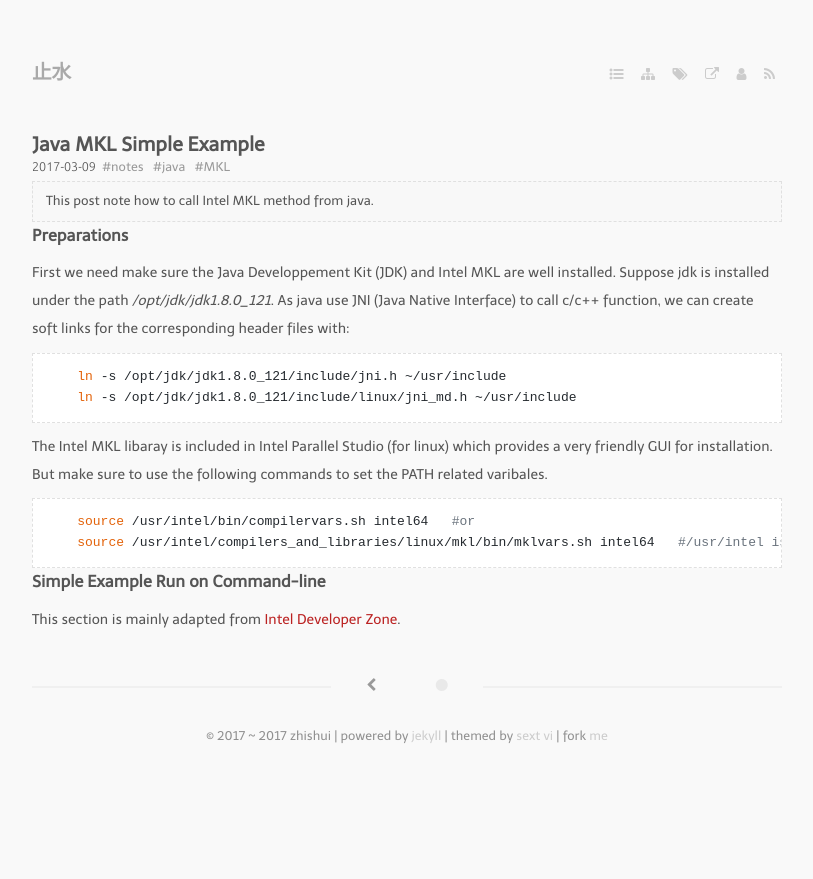
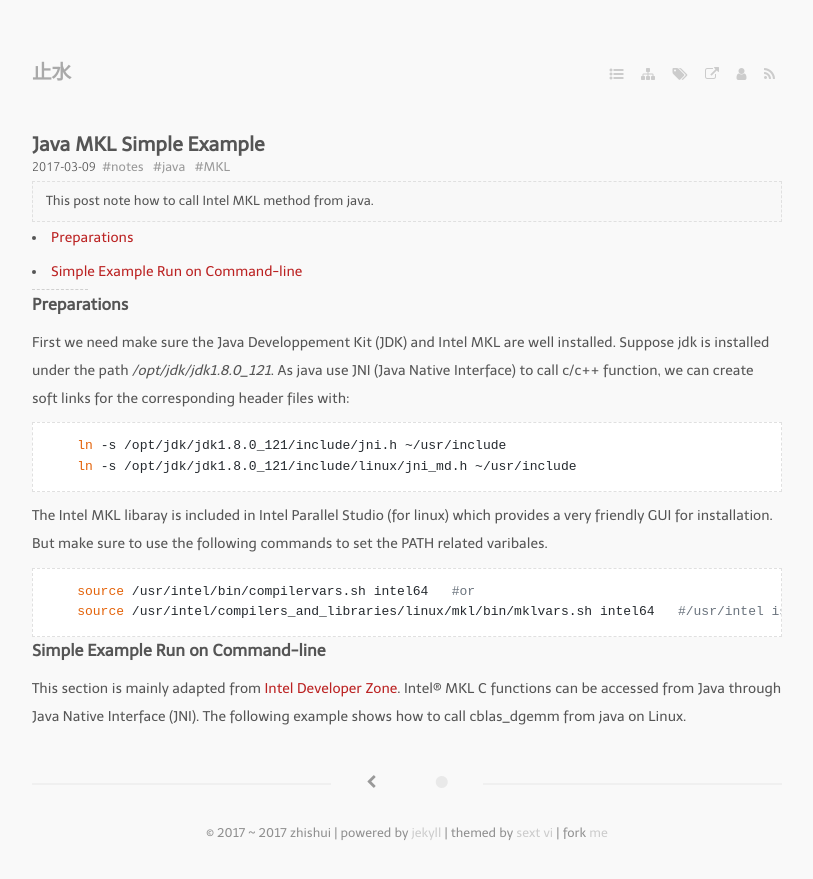
Before and after one commit to bizhishui/bizhishui.github.io, a Jekyll site: the page built from _posts/2017-03-09-Java-MKL-Example.md, in a window 1280 px wide. Shown: the top 879 px of the page, without its empty margins (233-1046 px from the left). Built offline with Jekyll 4.4.1, drawn with Linux system fonts in a browser that asks for light colours; nearby versions of some CDN libraries; some web fonts are replaced; a script that is not in the unit is left out.

Commit message:
keeps on

```diff
--- a/_posts/2017-03-09-Java-MKL-Example.md
+++ b/_posts/2017-03-09-Java-MKL-Example.md
@@ -10,6 +10,12 @@ tags:
 ---
 
 > This post note how to call Intel MKL method from java.
+
+
+* TOC
+{:toc}
+
+---
 
 ### Preparations
 First we need make sure the Java Developpement Kit (JDK) and Intel MKL are well installed.
@@ -31,3 +37,4 @@ But make sure to use the following commands to set the PATH related varibales.
 
 ### Simple Example Run on Command-line
 This section is mainly adapted from [Intel Developer Zone](https://software.intel.com/en-us/articles/performance-tools-for-software-developers-how-do-i-use-intel-mkl-with-java).
+Intel® MKL C functions can be accessed from Java through Java Native Interface (JNI). The following example shows how to call cblas_dgemm from java on Linux.
```
